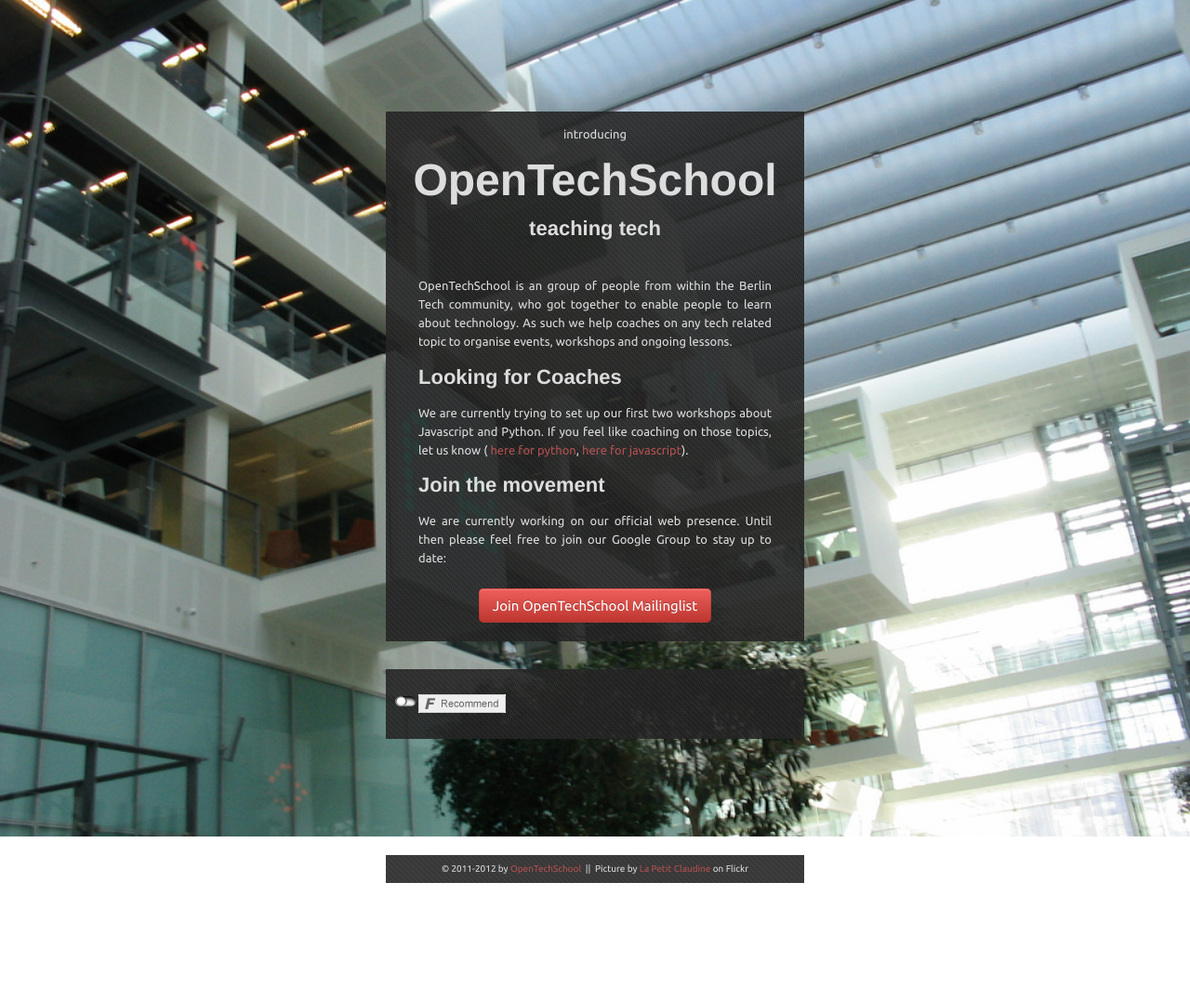
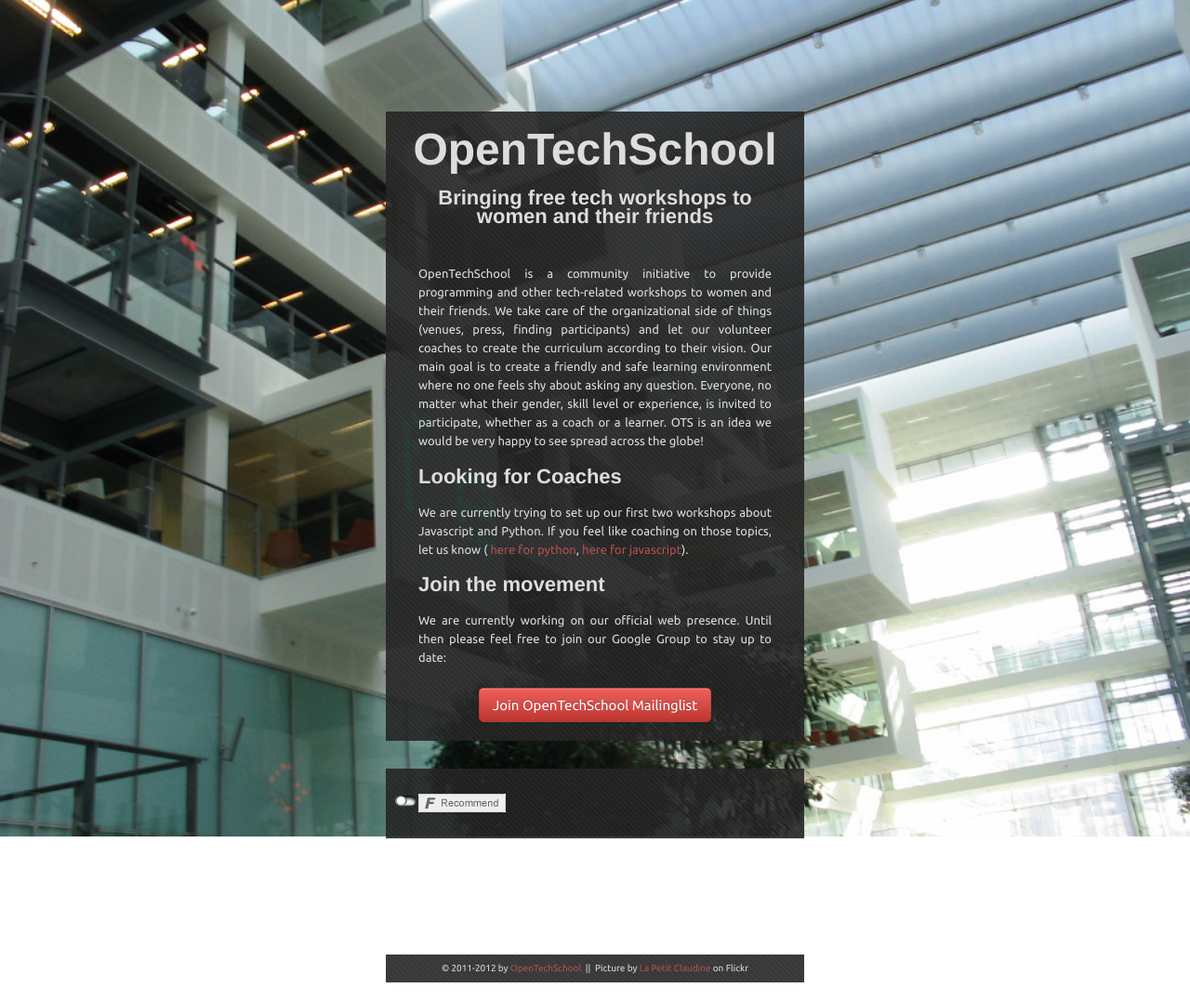
Before and after one commit to OpenTechSchool/python, a Jekyll site: the page index.html, which Jekyll copies as it is, in a window 1280 px wide. Shown: the whole page at 93% size. Built offline with Jekyll 4.4.1, drawn with Linux system fonts in a browser that asks for light colours; nearby versions of some CDN libraries; before the commit the page ends 970 px from its top, so only the background shows below that.

Commit message:
update intro text

```diff
--- a/index.html
+++ b/index.html
@@ -29,17 +29,16 @@
     <div id="main" role="main">
       <div id="inner-container">
         <div class="boxed" id="content">
-          <p>introducing</p>
           <h1>OpenTechSchool</h1>
-          <h2>teaching tech</h2>
+          <h2>Bringing free tech workshops to women and their friends</h2>
 
           <div id="introduction">
-            <p>OpenTechSchool is an group of people from within the Berlin Tech community, who got together to enable people to learn about technology. As such we help coaches on any tech related topic to organise events, workshops and ongoing lessons.
+            <p>OpenTechSchool is a community initiative to provide programming and other tech-related workshops to women and their friends. We take care of the organizational side of things (venues, press, finding participants) and let our volunteer coaches to create the curriculum according to their vision. Our main goal is to create a friendly and safe learning environment where no one feels shy about asking any question. Everyone, no matter what their gender, skill level or experience, is invited to participate, whether as a coach or a learner. OTS is an idea we would be very happy to see spread across the globe!
             </p>
-          <h2>Looking for Coaches</h2>
-          <p>We are currently trying to set up our first two workshops about Javascript and Python. If you feel like coaching on those topics, let us know ( <a href="https://gist.github.com/2850541" target="_blank">here for python</a>, <a href="https://gist.github.com/2835808" target="_blank">here for javascript</a>).
+            <h2>Looking for Coaches</h2>
+            <p>We are currently trying to set up our first two workshops about Javascript and Python. If you feel like coaching on those topics, let us know ( <a href="https://gist.github.com/2850541" target="_blank">here for python</a>, <a href="https://gist.github.com/2835808" target="_blank">here for javascript</a>).
             </p>
-          <h2>Join the movement</h2>
+            <h2>Join the movement</h2>
             <p>
             We are currently working on our official web presence. Until then please feel free to join our Google Group to stay up to date:</p>
           </div>
```
